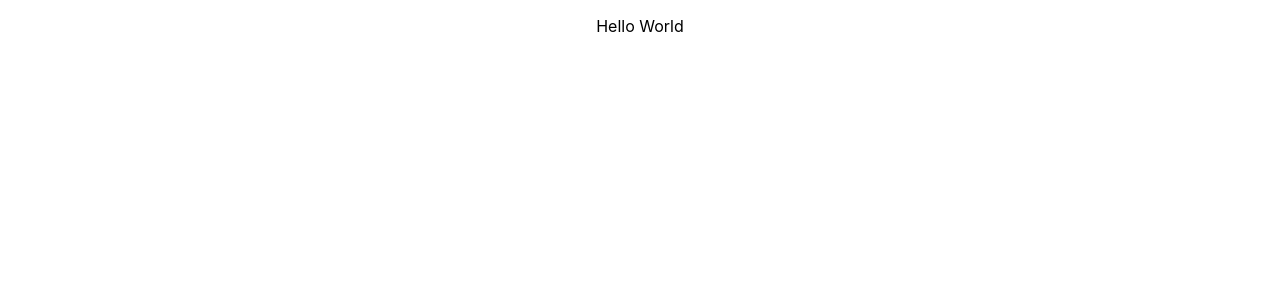
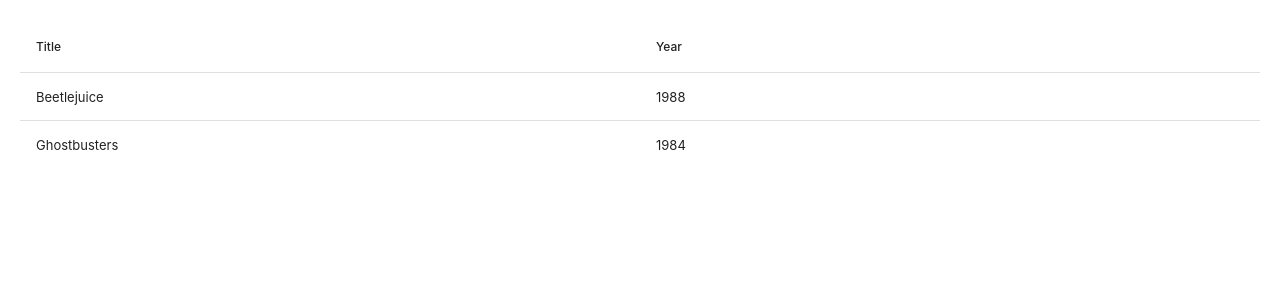
Before and after one commit to AbirAlareanK/React-Table, a React (Create React App) app: page / in a window 1280 px wide. Shown: the top 300 px of the page. Built offline with nearby package versions, Linux system fonts and the light colour scheme.

Commit message:
add basic dataTable with Container as styled component

```diff
--- a/package.json
+++ b/package.json
@@ -9,10 +9,12 @@
     "@testing-library/user-event": "^12.8.3",
     "faker": "^5.5.3",
     "react": "^17.0.2",
+    "react-data-table-component": "^7.4.5",
     "react-dom": "^17.0.2",
     "react-icons": "^4.3.1",
     "react-scripts": "4.0.3",
     "react-window": "^1.8.6",
+    "styled-components": "^5.3.3",
     "web-vitals": "^1.1.2"
   },
   "scripts": {
--- a/src/App.js
+++ b/src/App.js
@@ -1,10 +1,11 @@
 import './App.css';
+import Table from './Components/data-table/Table';
 
 function App() {
 
   return (
     <div className="App">
-      <p>Hello World</p>
+      <Table />
     </div>
   );
 }
--- /dev/null
+++ b/src/Components/data-table/Table.js
@@ -0,0 +1,40 @@
+import React from 'react';
+import DataTable from 'react-data-table-component';
+import { Container } from '../styled/Container.style';
+
+const Table = () => {
+    const columns = [
+        {
+            name: 'Title',
+            selector: row => row.title,
+        },
+        {
+            name: 'Year',
+            selector: row => row.year,
+        },
+    ];
+
+    const data = [
+        {
+            id: 1,
+            title: 'Beetlejuice',
+            year: '1988',
+        },
+        {
+            id: 2,
+            title: 'Ghostbusters',
+            year: '1984',
+        },
+    ]
+
+    return (
+        <Container>
+            <DataTable
+                columns={columns}
+                data={data}
+            />
+        </Container>
+    );
+};
+
+export default Table;
--- /dev/null
+++ b/src/Components/styled/Container.style.js
@@ -0,0 +1,10 @@
+import Styled from 'styled-components';
+
+export const Container = Styled.div`
+    margin : 0;
+    padding : 0;
+    background-color : lightgray ;
+    border-radius: 15px;
+    padding: 20px;
+    background-color: #ffffff;
+`
```
Also changed, not shown: 2 other files (tests, documents, lock files or other folders).
